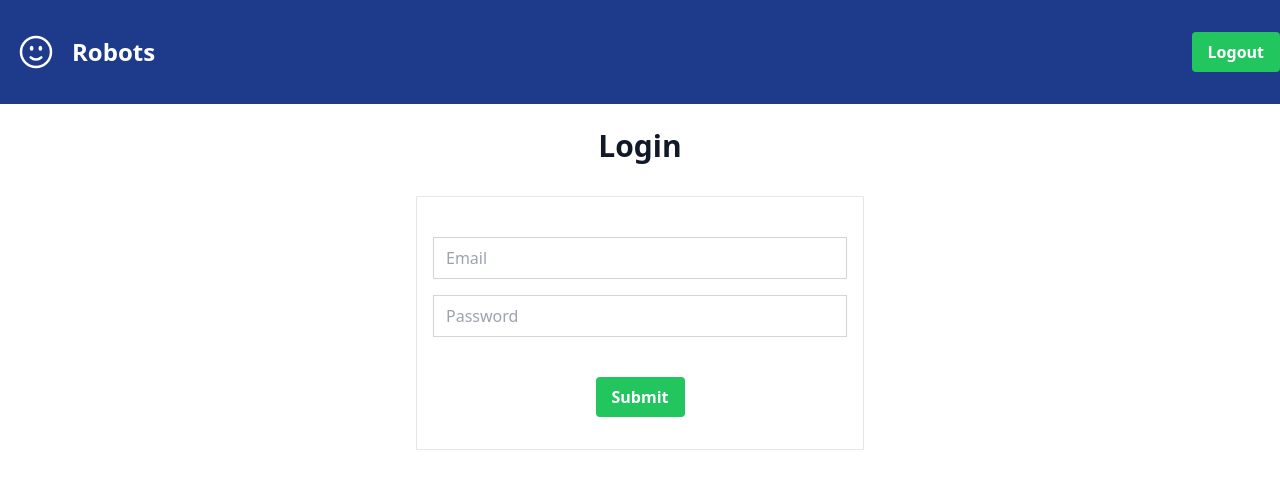
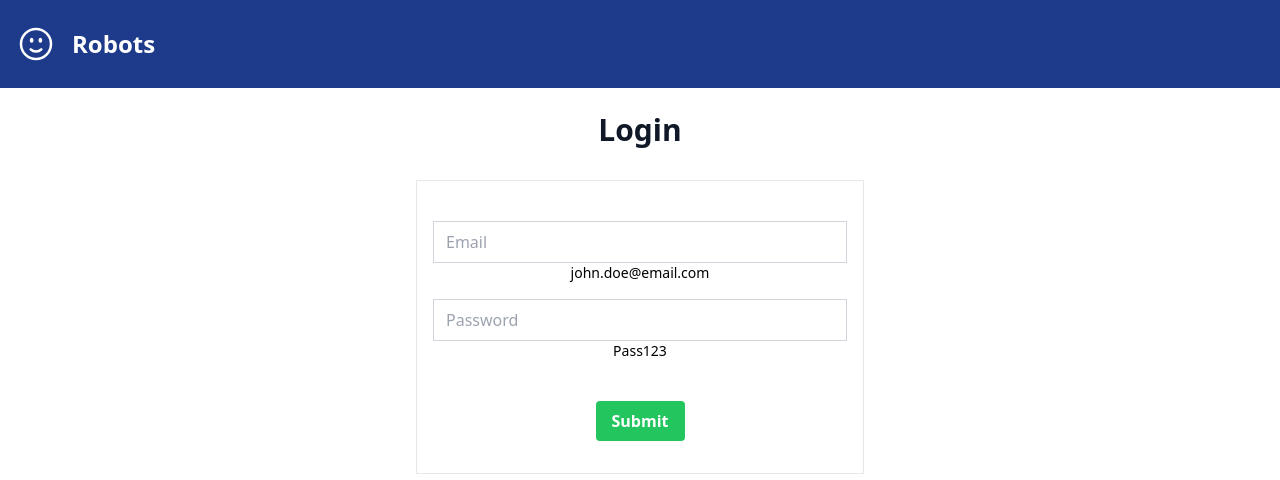
Before and after one commit to jmvsevilleja/robot-tracker-frontend-react, a React (Create React App) app: page / in a window 1280 px wide. Shown: the top 480 px of the page. Built offline with nearby package versions, Linux system fonts and the light colour scheme; no server answers.

Commit message:
fixed logout button

```diff
--- a/src/layout/Header.tsx
+++ b/src/layout/Header.tsx
@@ -1,7 +1,9 @@
 import Button from "../components/Button";
+import { getCurrentUser } from "../api/auth";
 
 export const Header = () => {
-  const isAuthenticated = true;
+  const currentUser = getCurrentUser();
+  const isAuthenticated = Boolean(currentUser);
 
   const handleLogout = () => {
     localStorage.removeItem("token");
--- a/src/pages/LoginPage.tsx
+++ b/src/pages/LoginPage.tsx
@@ -56,6 +56,9 @@ const LoginPage: React.FC = () => {
                 value={email}
                 onChange={handleEmailChange}
               />
+              <div className="flex flex-col items-center text-sm">
+                john.doe@email.com
+              </div>
             </div>
             <div>
               <label htmlFor="password" className="sr-only">
@@ -72,6 +75,7 @@ const LoginPage: React.FC = () => {
                 value={password}
                 onChange={handlePasswordChange}
               />
+              <div className="flex flex-col items-center text-sm">Pass123</div>
             </div>
           </div>
           <div className="flex flex-col items-center">
```
